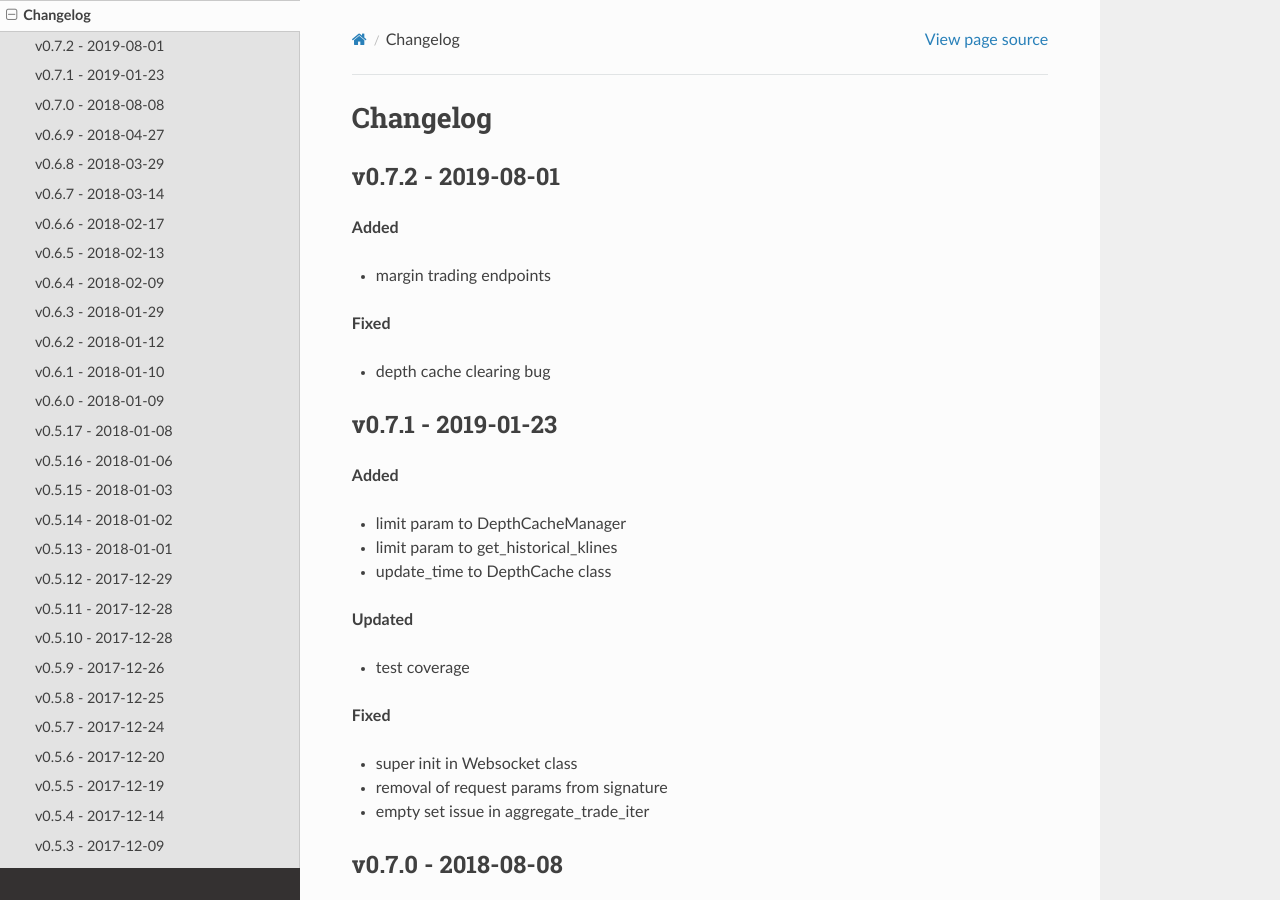
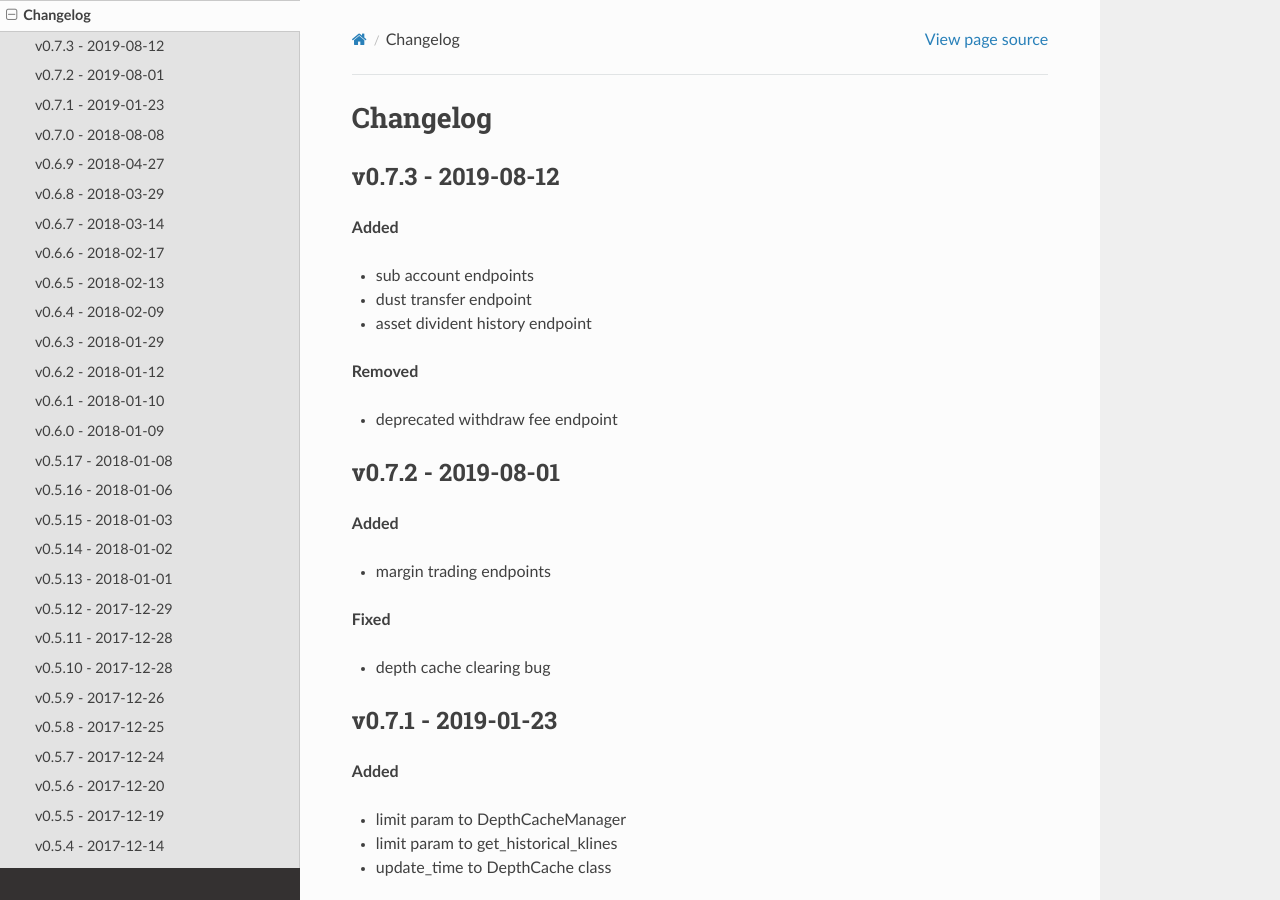
Before and after one commit to topcoder20022/python-binance, a Sphinx documentation site: the page built from docs/changelog.rst, in a window 1280 px wide and 900 px high. Built offline with Sphinx 7.4.7 and the Read the Docs theme 2.0.0, drawn with Linux system fonts in a browser that asks for light colours; formulas are drawn with MathJax 3.

Commit message:
Update to v0.7.3

```diff
--- a/README.rst
+++ b/README.rst
@@ -1,5 +1,5 @@
 ================================
-Welcome to python-binance v0.7.2
+Welcome to python-binance v0.7.3
 ================================
 
 Note
--- a/docs/changelog.rst
+++ b/docs/changelog.rst
@@ -1,5 +1,18 @@
 Changelog
 =========
+
+v0.7.3 - 2019-08-12
+^^^^^^^^^^^^^^^^^^^
+
+**Added**
+
+- sub account endpoints
+- dust transfer endpoint
+- asset divident history endpoint
+
+**Removed**
+
+- deprecated withdraw fee endpoint
 
 v0.7.2 - 2019-08-01
 ^^^^^^^^^^^^^^^^^^^
--- a/setup.py
+++ b/setup.py
@@ -3,7 +3,7 @@ from setuptools import setup
 
 setup(
     name='python-binance',
-    version='0.7.2',
+    version='0.7.3',
     packages=['binance'],
     description='Binance REST API python implementation',
     url='https://github.com/sammchardy/python-binance',
```
